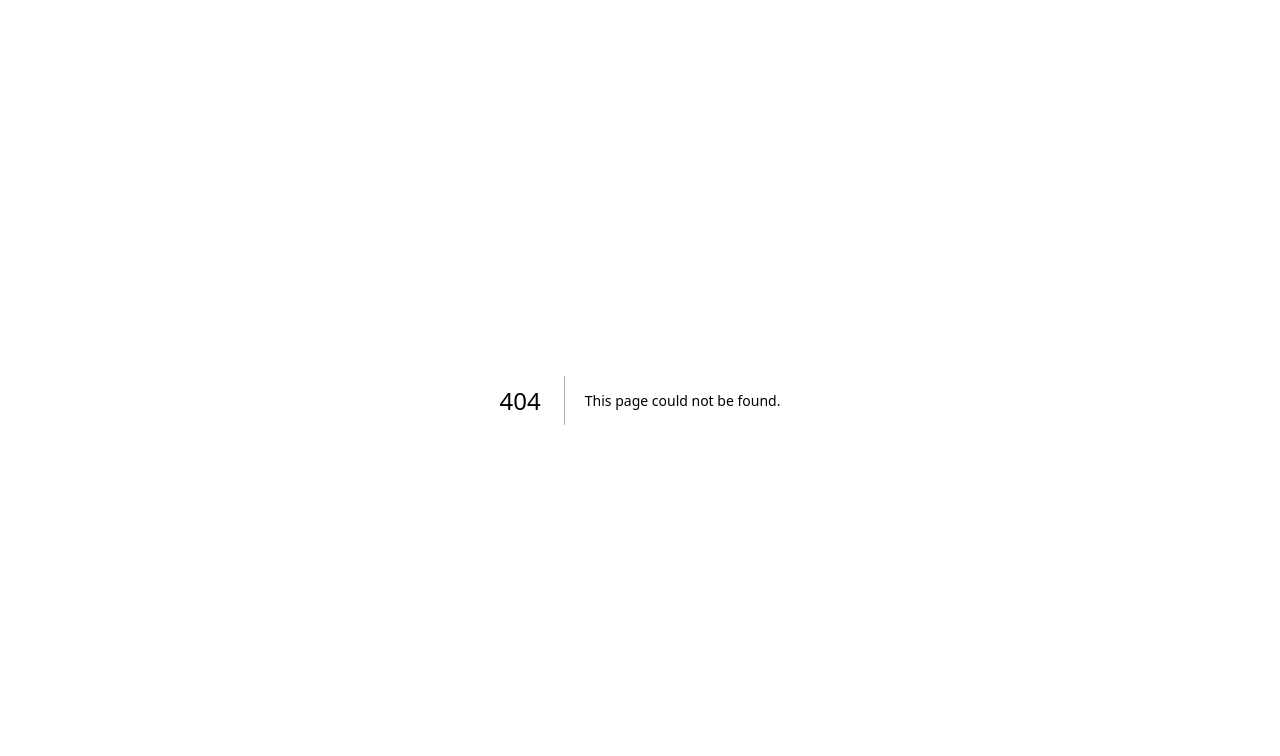
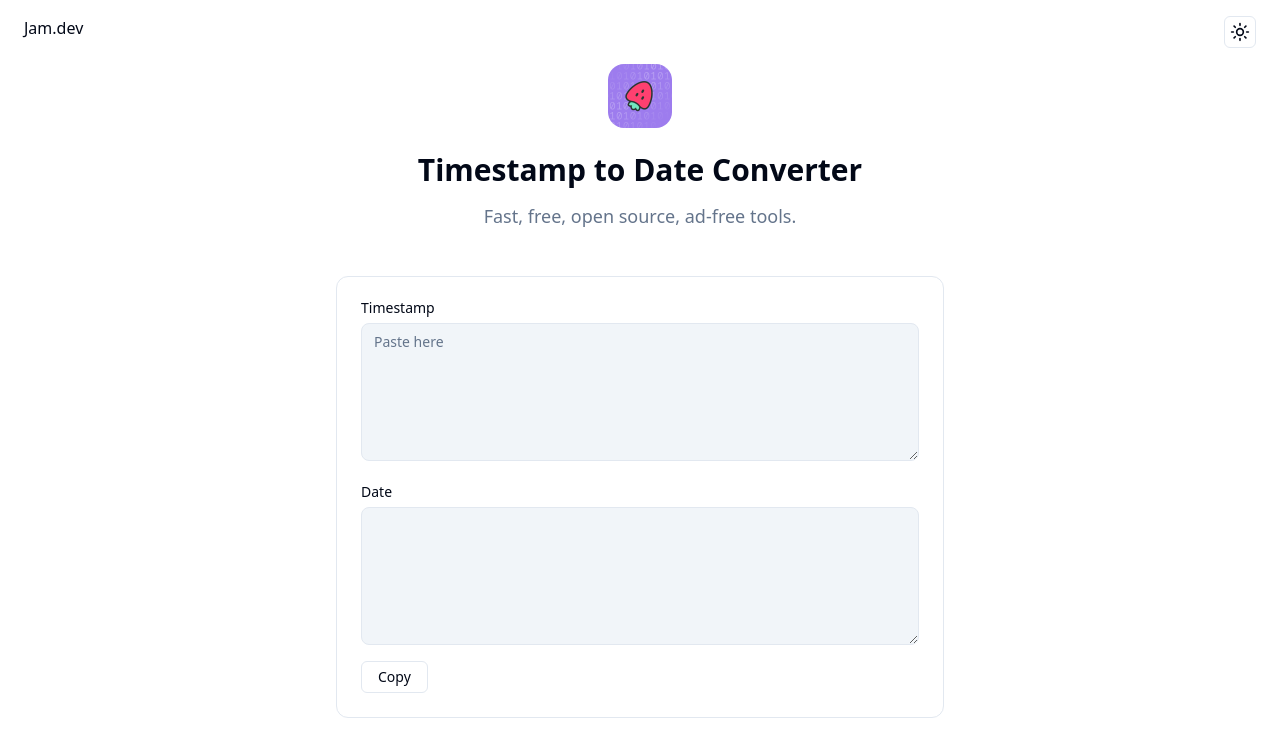
Before and after one commit to jamdotdev/jam-dev-utilities, a Next.js app: page /utilities/timestamp-to-date in a window 1280 px wide. Before the commit this address had no page. Shown: the top 756 px of the page. Built offline with nearby package versions, Linux system fonts and the light colour scheme.

Commit message:
feat: create timestamp to date page

```diff
--- a/components/tools-list.ts
+++ b/components/tools-list.ts
@@ -29,4 +29,10 @@ export const tools = [
       "Encode and decode URLs to ensure proper handling of special characters, spaces, and non-ASCII symbols in web addresses and query strings.",
     link: "utilities/url-encoder",
   },
+  {
+    title: "Timestamp to Date",
+    description:
+      "Easily convert epoch time (also known as Unix time or Unix timestamp) to a human-readable month/day/year and time format.",
+    link: "utilities/timestamp-to-date",
+  },
 ];
--- /dev/null
+++ b/pages/utilities/timestamp-to-date.tsx
@@ -0,0 +1,106 @@
+import { useCallback, useState } from "react";
+import { Textarea } from "../../components/ds/TextareaComponent";
+import PageHeader from "../../components/PageHeader";
+import { Card } from "../../components/ds/CardComponent";
+import { Button } from "../../components/ds/ButtonComponent";
+import { Label } from "../../components/ds/LabelComponent";
+import Header from "../../components/Header";
+import { CMDK } from "../../components/CDMK";
+import { useCopyToClipboard } from "../../components/hooks/useCopyToClipboard";
+
+export default function TimestampToDate() {
+  const [input, setInput] = useState("");
+  const [output, setOutput] = useState("");
+  const { buttonText, handleCopy } = useCopyToClipboard();
+
+  const handleChange = useCallback(
+    (event: React.ChangeEvent<HTMLTextAreaElement>) => {
+      const { value } = event.currentTarget;
+      setInput(value);
+
+      if (value.trim() === "") {
+        setOutput("");
+        return;
+      }
+
+      try {
+        const output = formatOutput(value.trim());
+        setOutput(output);
+      } catch (error) {
+        setOutput("Invalid input, please provide a valid timestamp");
+      }
+    },
+    []
+  );
+
+  return (
+    <main>
+      <Header />
+      <CMDK />
+
+      <section className="container max-w-2xl mb-12">
+        <PageHeader
+          title="Timestamp to Date Converter"
+          description="Fast, free, open source, ad-free tools."
+          logoSrc="/logo.png"
+        />
+      </section>
+
+      <section className="container max-w-2xl">
+        <Card className="flex flex-col p-6 hover:shadow-none shadow-none rounded-xl">
+          <div>
+            <Label>Timestamp</Label>
+            <Textarea
+              rows={6}
+              placeholder="Paste here"
+              onChange={handleChange}
+              className="mb-6"
+              value={input}
+            />
+            <Label>Date</Label>
+            <Textarea
+              value={output}
+              rows={6}
+              readOnly
+              className="mb-4 font-mono"
+            />
+            <Button variant="outline" onClick={() => handleCopy(output)}>
+              {buttonText}
+            </Button>
+          </div>
+        </Card>
+      </section>
+    </main>
+  );
+}
+
+function formatOutput(timestamp: string) {
+  const date = new Date(parseInt(timestamp, 10));
+  const gmtDate = formatDate(date, "UTC");
+  const localDate = formatDate(date);
+  const labelWidth = 22;
+
+  return (
+    "Greenwich Mean Time:".padEnd(labelWidth) +
+    `${gmtDate}\n` +
+    "Your time zone:".padEnd(labelWidth) +
+    `${localDate}`
+  );
+}
+
+function formatDate(date: Date, timeZone: string = "local") {
+  const options: Intl.DateTimeFormatOptions = {
+    weekday: "short",
+    year: "numeric",
+    month: "short",
+    day: "numeric",
+    hour: "2-digit",
+    minute: "2-digit",
+    second: "2-digit",
+    hour12: false,
+    timeZone: timeZone === "local" ? undefined : timeZone,
+    timeZoneName: "short",
+  };
+
+  return date.toLocaleString("en-US", options);
+}
```
